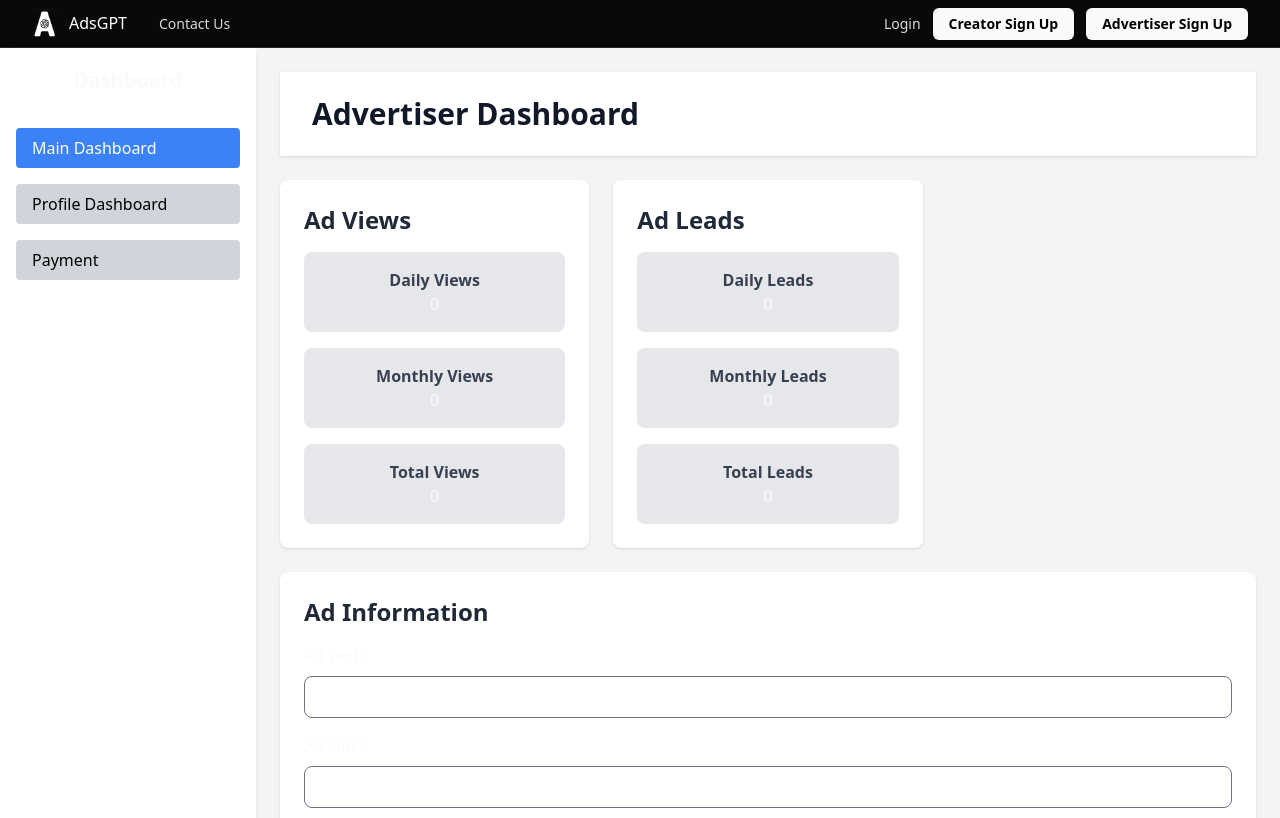
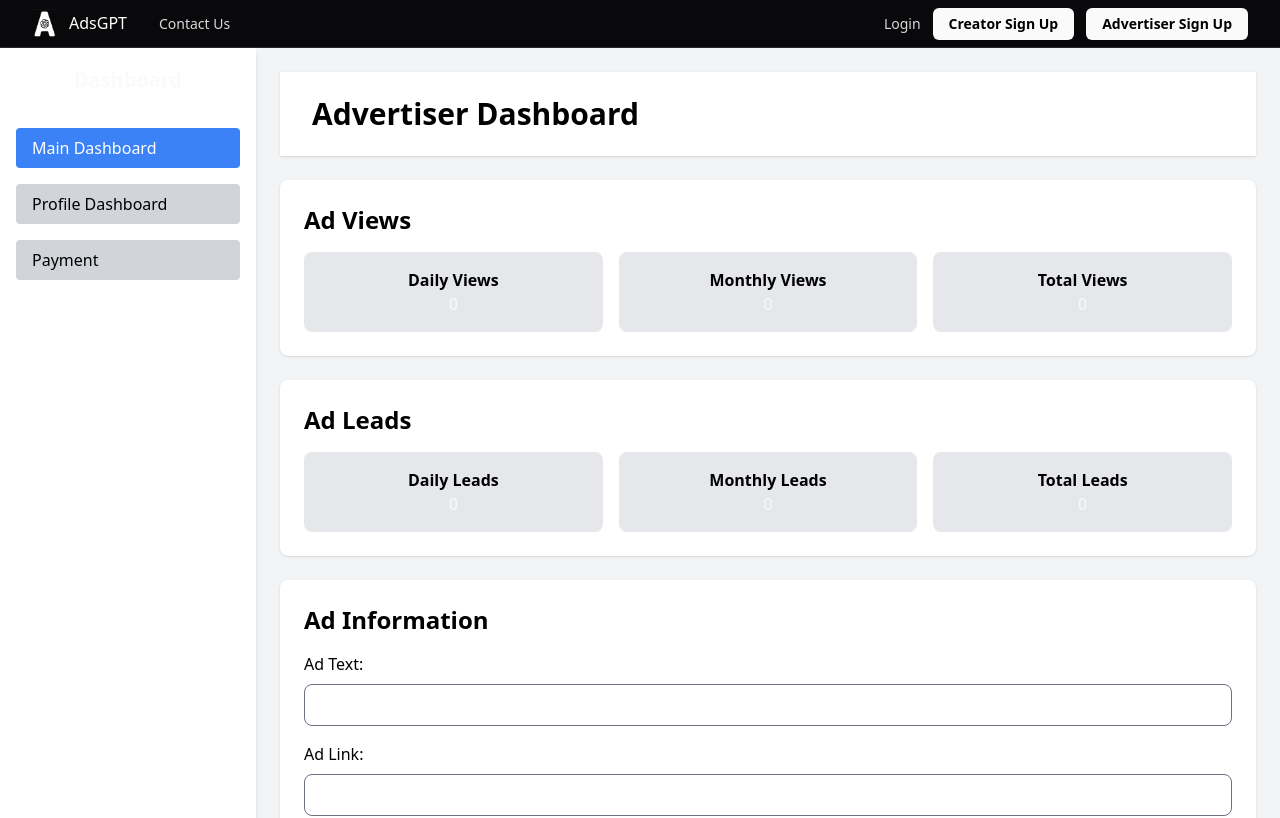
Before and after one commit to monishmuralicharan/adsgpt-website, a React (Vite) app: page /advertiser-dashboard in a window 1280 px wide. Shown: the top 818 px of the page. Built offline with nearby package versions, Linux system fonts and the light colour scheme; no server answers; sample sign-in values are in the browser's storage.

Commit message:
fixed advertiser dashboard again

```diff
--- a/src/components/AdvertiserDashboard/AdvertiserDashboard.jsx
+++ b/src/components/AdvertiserDashboard/AdvertiserDashboard.jsx
@@ -20,61 +20,61 @@ const AdvertiserDashboard = () => {
       <main className="flex-1 p-6">
         <header className="bg-white shadow mb-6">
           <div className="max-w-7xl mx-auto py-6 px-4 sm:px-6 lg:px-8">
-            <h1 className="text-3xl font-bold text-gray-900">Advertiser Dashboard</h1>
+            <h1 className="text-3xl font-bold text-black">Advertiser Dashboard</h1>
           </div>
         </header>
-        <div className="max-w-7xl mx-auto grid grid-cols-1 lg:grid-cols-3 gap-6">
+        <div className="max-w-7xl mx-auto grid grid-cols-1 lg:grid-cols-2 gap-6">
           {/* Ad Views Section */}
-          <section className="bg-white shadow rounded-lg p-6">
-            <h2 className="text-2xl font-semibold text-gray-800">Ad Views</h2>
-            <div className="grid grid-cols-1 gap-4 mt-4">
+          <section className="bg-white shadow rounded-lg p-6 col-span-1 lg:col-span-2">
+            <h2 className="text-2xl font-semibold text-black">Ad Views</h2>
+            <div className="grid grid-cols-1 gap-4 mt-4 sm:grid-cols-3">
               <div className="bg-gray-200 p-4 rounded-lg text-center">
-                <h3 className="font-bold text-gray-700">Daily Views</h3>
+                <h3 className="font-bold text-black">Daily Views</h3>
                 <p>0</p>
               </div>
               <div className="bg-gray-200 p-4 rounded-lg text-center">
-                <h3 className="font-bold text-gray-700">Monthly Views</h3>
+                <h3 className="font-bold text-black">Monthly Views</h3>
                 <p>0</p>
               </div>
               <div className="bg-gray-200 p-4 rounded-lg text-center">
-                <h3 className="font-bold text-gray-700">Total Views</h3>
+                <h3 className="font-bold text-black">Total Views</h3>
                 <p>0</p>
               </div>
             </div>
           </section>
           {/* Ad Leads Section */}
-          <section className="bg-white shadow rounded-lg p-6">
-            <h2 className="text-2xl font-semibold text-gray-800">Ad Leads</h2>
-            <div className="grid grid-cols-1 gap-4 mt-4">
+          <section className="bg-white shadow rounded-lg p-6 col-span-1 lg:col-span-2">
+            <h2 className="text-2xl font-semibold text-black">Ad Leads</h2>
+            <div className="grid grid-cols-1 gap-4 mt-4 sm:grid-cols-3">
               <div className="bg-gray-200 p-4 rounded-lg text-center">
-                <h3 className="font-bold text-gray-700">Daily Leads</h3>
+                <h3 className="font-bold text-black">Daily Leads</h3>
                 <p>0</p>
               </div>
               <div className="bg-gray-200 p-4 rounded-lg text-center">
-                <h3 className="font-bold text-gray-700">Monthly Leads</h3>
+                <h3 className="font-bold text-black">Monthly Leads</h3>
                 <p>0</p>
               </div>
               <div className="bg-gray-200 p-4 rounded-lg text-center">
-                <h3 className="font-bold text-gray-700">Total Leads</h3>
+                <h3 className="font-bold text-black">Total Leads</h3>
                 <p>0</p>
               </div>
             </div>
           </section>
         </div>
         {/* Ad Information Section */}
-        <section className="bg-white shadow rounded-lg p-6 mt-6 lg:col-span-3">
-          <h2 className="text-2xl font-semibold text-gray-800">Ad Information</h2>
+        <section className="bg-white shadow rounded-lg p-6 mt-6">
+          <h2 className="text-2xl font-semibold text-black">Ad Information</h2>
           <form className="mt-4 space-y-4">
             <div>
-              <label className="block mb-2">Ad Text:</label>
+              <label className="block mb-2 text-black">Ad Text:</label>
               <input className="text-black rounded-lg w-full p-2 border" type="text" />
             </div>
             <div>
-              <label className="block mb-2">Ad Link:</label>
+              <label className="block mb-2 text-black">Ad Link:</label>
               <input className="text-black rounded-lg w-full p-2 border" type="text" />
             </div>
             <div>
-              <label className="block mb-2">Picture Link:</label>
+              <label className="block mb-2 text-black">Picture Link:</label>
               <input className="text-black rounded-lg w-full p-2 border" type="text" />
             </div>
           </form>
```
